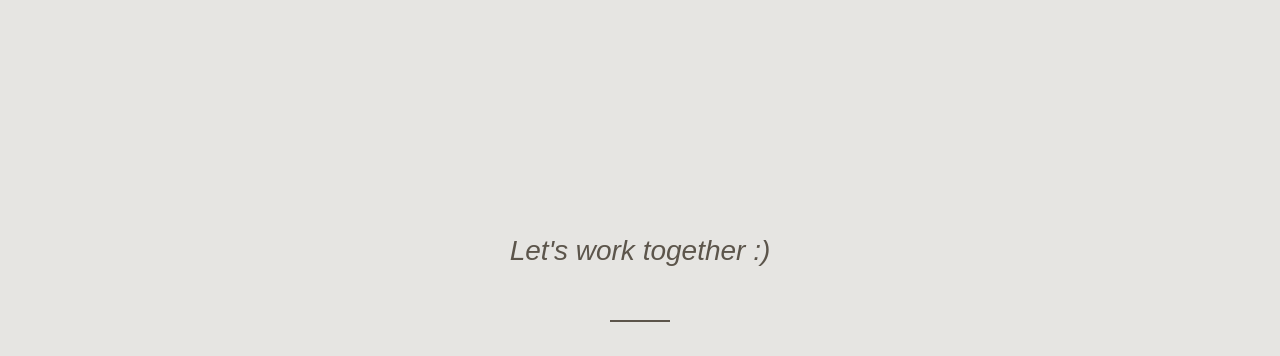
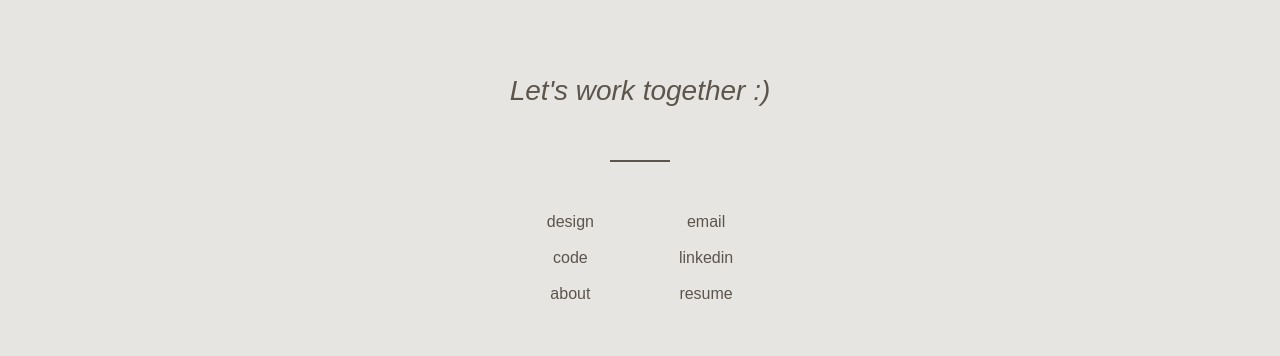
Before and after one commit to nicolenliang/portfolio, a Next.js app in the folder portfolio/: page / in a window 1280 px wide. Shown: the part 2506-2862 px from the top of the page. Built offline with nearby package versions, Linux system fonts and the light colour scheme; a web font is replaced by a local one.

Commit message:
Contact section spacing

```diff
--- a/portfolio/src/styles/globals.css
+++ b/portfolio/src/styles/globals.css
@@ -155,11 +155,9 @@ a:hover {
   display: flex;
   flex-direction: row;
   justify-content: space-between;
-  margin: 10rem;
   margin-left: 5.5rem;
   margin-right: 5.5rem;
   padding-top: 7rem;
-  padding-bottom: 7rem;
 }
 .designs-container .left-column {
   display: flex;
@@ -221,7 +219,7 @@ a:hover {
   justify-content: center;
   align-items: center;
   flex-direction: column;
-  margin: 8.5rem;
+  margin: 12rem;
 }
 .contact-container hr {
   border: 0.5px solid var(--primary-color);
```
